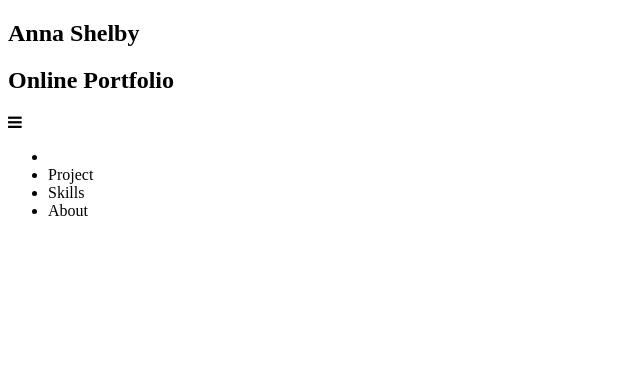
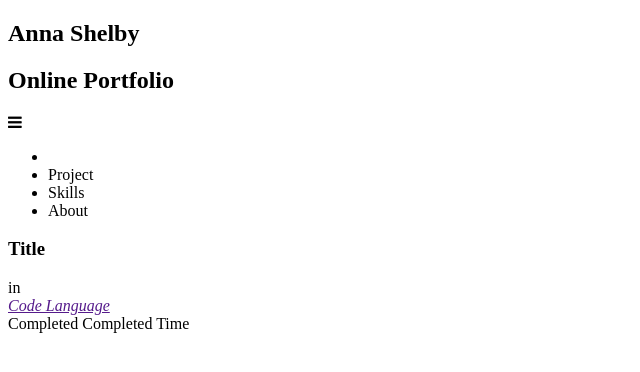
Before and after one commit to Bonanashelby/portfolio, a plain HTML site: page index.html in a window 1280 px wide. Shown: the whole page, without its empty margins (0-640 px from the left). Drawn offline with Linux system fonts and the light colour scheme.

Commit message:
added constructor function for portfolio and worked on more html

```diff
--- a/index.html
+++ b/index.html
@@ -14,6 +14,7 @@
         <h2>Online Portfolio</h2>
       </section>
       <nav class="main-nav">
+        <!-- hamburger menu font icon added here -->
         <i class="fa fa-bars" aria-hidden="true"></i>
         <ul>
           <!-- find icons for home, projects, skills and about tabs, see lab code for examples-->
@@ -27,8 +28,15 @@
     </header>
     <main>
       <section id="projects">
+        <article class="template" data-category="cat">
+          <header>
+            <h1>Title</h1>
+            <div class="tagline">
+              in <address><a href="">Code Language</a></address>
+              <!-- I want to show the date I completed the project on github need to ask TA or Sam about how to do that magical math in js for this -->
+              Completed <time pubdate datetime="2000-01-01">Completed Time</time>
 
-
+          </header>
       </section>
     </main>
   <link rel="text/javascript" href="app.js">
```
Also changed, not shown: app.js (+10 -0 lines).
